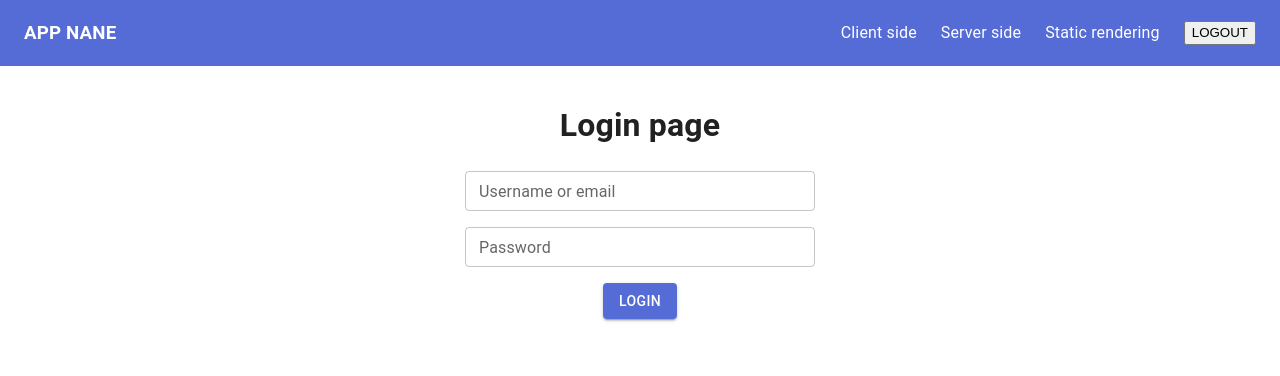
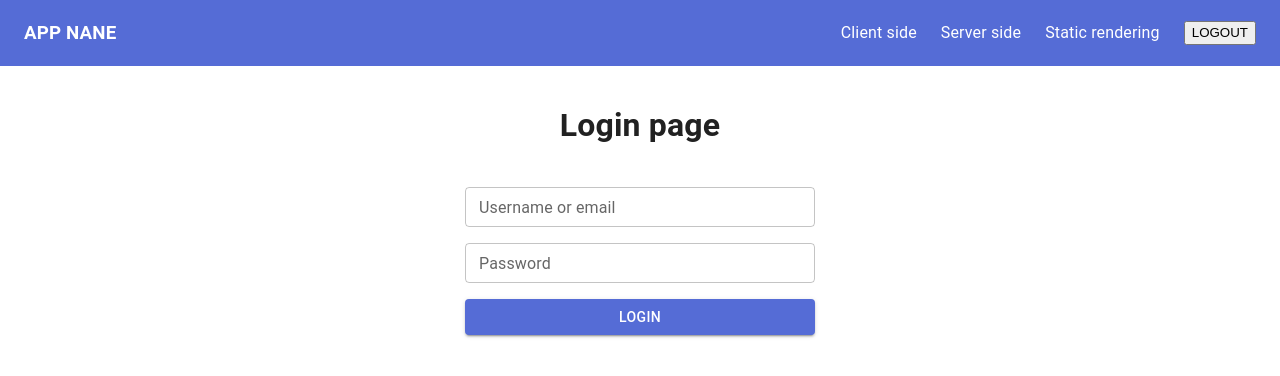
Before and after one commit to anna-llorens/client-app, a Next.js app: page / in a window 1280 px wide. Shown: the top 376 px of the page. Built offline with nearby package versions, Linux system fonts and the light colour scheme.

Commit message:
Added login form

```diff
--- a/src/components/index.tsx
+++ b/src/components/index.tsx
@@ -1,3 +1,4 @@
 export * from "./react-mounted";
 export * from "./header";
 export * from "./app-section";
+export * from "./login-form";
--- /dev/null
+++ b/src/components/login-form.tsx
@@ -0,0 +1,52 @@
+import { useLogin } from "@/hooks";
+import { TextField, Button } from "@mui/material";
+import { useRouter } from "next/router";
+import { FC, useState } from "react";
+import { styled } from "styled-components";
+
+const LoginFormWrapper = styled.div`
+  display: flex;
+  flex-direction: column;
+  gap: 16px;
+  width: 350px;
+  text-align: center;
+`;
+
+export const LoginForm: FC = () => {
+  const [name, setName] = useState("");
+  const [password, setPassword] = useState("");
+  const { login } = useLogin();
+  const router = useRouter();
+
+  const onSubmit = () => {
+    if (!name || !password) {
+      return alert("Please enter information");
+    } else {
+      login(name, password).then((res) => router.push("/home"));
+    }
+  };
+
+  return (
+    <LoginFormWrapper>
+      <h1>Login page</h1>
+      <TextField
+        size="small"
+        label="Username or email"
+        value={name}
+        onChange={(e) => setName(e.target.value)}
+        placeholder="Username or email"
+      />
+      <TextField
+        size="small"
+        label="Password"
+        value={password}
+        onChange={(e) => setPassword(e.target.value)}
+        placeholder="Password"
+        type="password"
+      />
+      <Button variant="contained" onClick={onSubmit}>
+        Login
+      </Button>
+    </LoginFormWrapper>
+  );
+};
--- a/src/pages/index.tsx
+++ b/src/pages/index.tsx
@@ -1,12 +1,7 @@
-import { Header } from "@/components";
+import { Header, LoginForm } from "@/components";
 import { Routes } from "@/types";
 import { Button, TextField } from "@mui/material";
-import Link from "next/link";
 import styled from "styled-components";
-
-import { useRouter } from "next/router";
-import { useState } from "react";
-import { useLogin } from "@/hooks";
 
 const LoginWrapper = styled.div`
   display: flex;
@@ -17,57 +12,12 @@ const LoginWrapper = styled.div`
   align-items: center;
 `;
 
-const LoginForm = styled.div`
-  display: flex;
-  flex-direction: column;
-  gap: 16px;
-  width: 350px;
-  text-align: center;
-`;
-
 export default function Login() {
-  const [name, setName] = useState("");
-  const [password, setPassword] = useState("");
-  const { login } = useLogin();
-  const router = useRouter();
-
-  const onSubmit = () => {
-    if (!name || !password) {
-      alert("Please enter information");
-    } else {
-      login(name, password)
-        .then((res) => router.push("/home"))
-        .catch((e) => alert(e));
-    }
-  };
-
   return (
     <>
       <Header />
       <LoginWrapper>
-        <h1>Login page</h1>
-        <LoginForm>
-          <TextField
-            size="small"
-            label="Username or email"
-            value={name}
-            onChange={(e) => setName(e.target.value)}
-            placeholder="Username or email"
-          />
-          <TextField
-            size="small"
-            label="Password"
-            value={password}
-            onChange={(e) => setPassword(e.target.value)}
-            placeholder="Password"
-            type="password"
-          />
-          <Link href={Routes.Home}>
-            <Button variant="contained" onClick={onSubmit}>
-              Login
-            </Button>
-          </Link>
-        </LoginForm>
+        <LoginForm />
       </LoginWrapper>
     </>
   );
```
